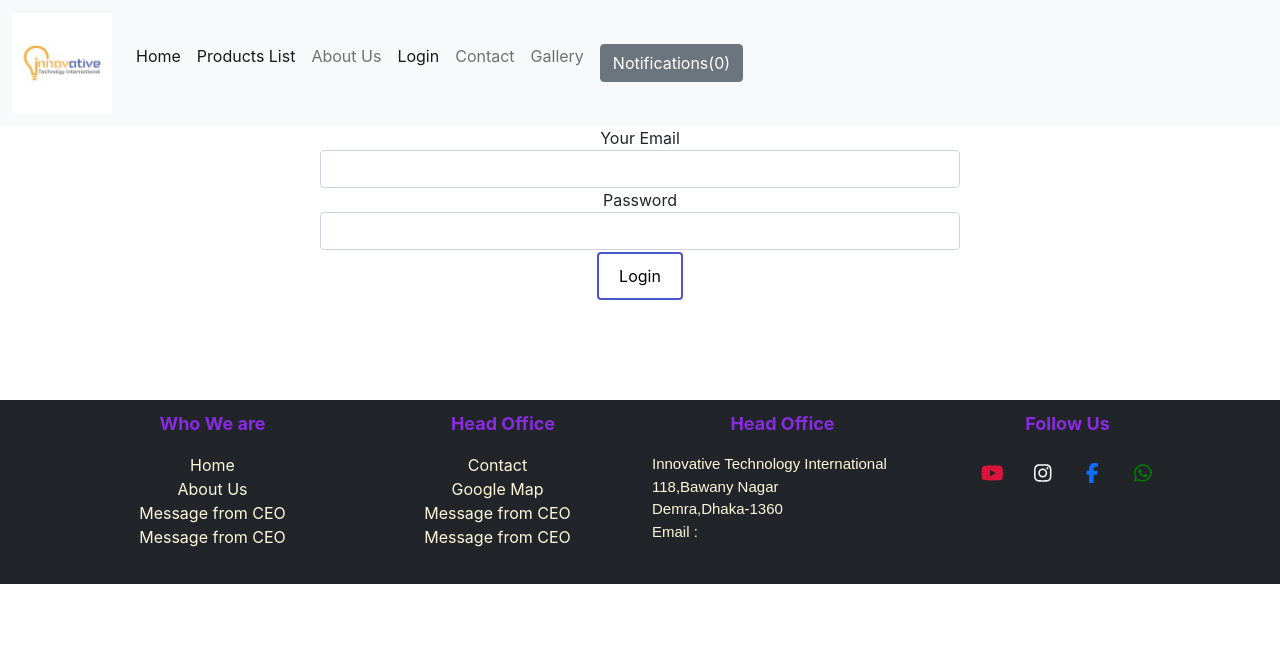
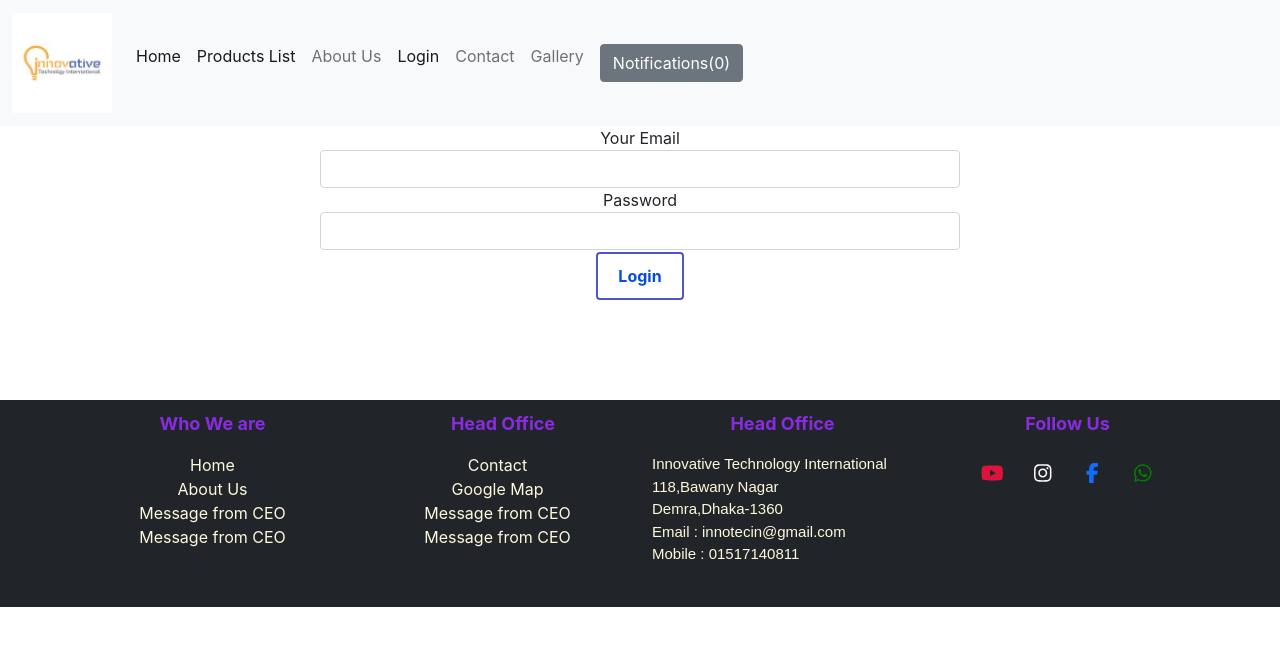
Before and after one commit to safinpeal/scale-app, a React (Create React App) app: page /login in a window 1280 px wide. Shown: the top 646 px of the page. Built offline with nearby package versions, Linux system fonts and the light colour scheme; no server answers.

Commit message:
https://github.com/safin-peal222/scale-app.git

```diff
--- a/src/Pages/Home/Lists/ProductList.js
+++ b/src/Pages/Home/Lists/ProductList.js
@@ -1,5 +1,6 @@
 import { Link } from "react-router-dom";
 import './ProductList.css';
+import '../../Login/Login.css'
 
 function ProductList(props){
 
@@ -18,7 +19,7 @@ function ProductList(props){
             </div>
             <div class="card-footer">
             <Link to={`/productdetails/${props.product._id}`}>
-              <button className="btn btn-primary">Show Details</button>
+              <button className="btn btn-primary login-btn">Show Details</button>
             </Link>
             </div>
 
--- a/src/Pages/Home/ProductDetails/ProductDetails.js
+++ b/src/Pages/Home/ProductDetails/ProductDetails.js
@@ -4,6 +4,7 @@ import { Modal } from "react-bootstrap";
 import { useNavigate, useParams } from "react-router-dom";
 import { AdminContext } from "../../../Context/AdminContext";
 import './ProductDetails.css';
+import '../../Login/Login.css'
 
 function ProductDetails(){
     const navigate = useNavigate();
@@ -74,8 +75,8 @@ function ProductDetails(){
                    </div>
                 </div>
 
-                {admin?<button onClick={()=>edititem(details)} className="btn btn-warning mx-1"> Edit</button> :""}
-                {admin?<button onClick={()=>{deleteitem(details)}} disabled={disable} className="btn btn-danger mx-1"> Delete</button> :""}
+                {admin?<button onClick={()=>edititem(details)} className="btn btn-warning mx-1 login-btn"> Edit</button> :""}
+                {admin?<button onClick={()=>{deleteitem(details)}} disabled={disable} className="btn btn-danger mx-1 login-btn"> Delete</button> :""}
                 <div>{msg}</div>
             </div>
             {/* modal */}
--- a/src/Pages/Login/Login.css
+++ b/src/Pages/Login/Login.css
@@ -17,14 +17,17 @@
     padding: 10px 20px;
     margin-top: 2px;
     font-size: 16px;
-    color: black;
+    font-weight: bold;
+    color: rgb(6, 75, 223);
     cursor: pointer;
-
-    transition: all 0.3s ease;
+    box-shadow: 0 0 0 0 rgba(0, 0, 0, 0.2);
+    transition: box-shadow 0.3s ease-out, opacity 0.3s ease-out;
 }
 
 .login-btn:hover {
-    background: rgb(104, 37, 190);
+    box-shadow: 0 0 20px 10px rgba(17, 185, 53, 0.5);
+    transform: scale(1.05);
+    opacity: 0.8;
     color: white;
     font-weight: bold;
 }
--- a/src/Pages/Shared/Footer/Footer.css
+++ b/src/Pages/Shared/Footer/Footer.css
@@ -11,10 +11,30 @@
 .facebook {
     color: blue;
     font-size: 200px;
+    box-shadow: 0 0 0 0 rgba(0, 0, 0, 0.2);
+    transition: box-shadow 0.3s ease-out, opacity 0.3s ease-out;
+}
+
+.facebook:hover {
+    box-shadow: 0 0 20px 10px rgba(9, 224, 195, 0.2);
+    transform: scale(1.05);
+    opacity: 0.8;
+    background-color: white;
 }
 
 .whatsapp {
     color: green;
+    box-shadow: 0 0 0 0 rgba(0, 0, 0, 0.2);
+    transition: box-shadow 0.3s ease-out, opacity 0.3s ease-out;
+    cursor: pointer;
+}
+
+.whatsapp:hover {
+    box-shadow: 0 0 20px 10px rgba(9, 224, 195, 0.2);
+    transform: scale(1.05);
+    opacity: 0.8;
+    color: green;
+    background-color: white;
 }
 
 .header-style {
@@ -47,3 +67,5 @@
     padding-bottom: 25px;
     padding-top: 10px;
 }
+
+.hover {}
--- a/src/Pages/Shared/Footer/Footer.js
+++ b/src/Pages/Shared/Footer/Footer.js
@@ -42,14 +42,15 @@ const Footer = () => {
        Innovative Technology International <br></br>
        118,Bawany Nagar<br></br>
        Demra,Dhaka-1360<br></br>
-       Email :
+       Email : innotecin@gmail.com<br></br>
+       Mobile : 01517140811
 
      </p>
       </div>
       <div class="col-lg-3 col-md-6">
       <p className="header header-style">Follow Us</p>
       <div class="footer-icons">
-      <span class="fa-stack fa-lg color">
+      <span class="fa-stack fa-lg color hover">
       <FontAwesomeIcon icon={faYoutube} />
    </span>
    <span class="fa-stack fa-lg">
```
